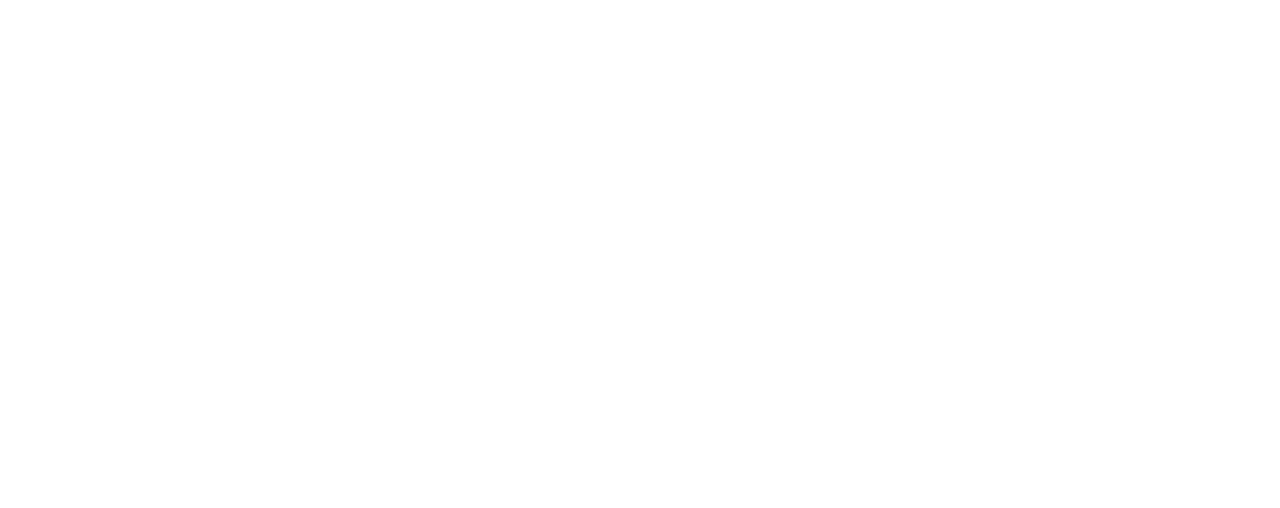
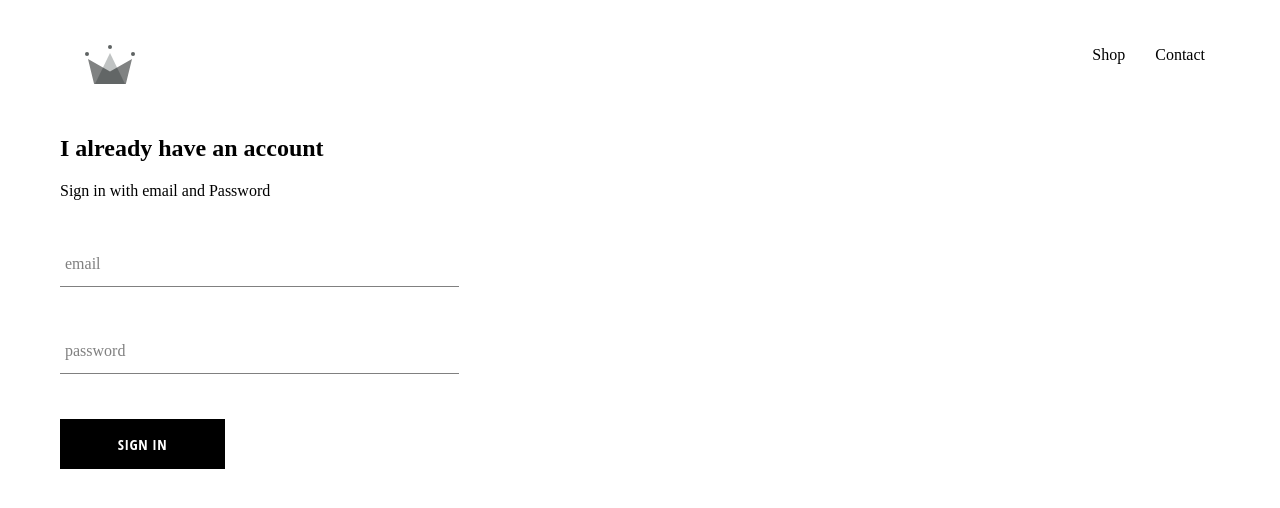
Before and after one commit to chaudhariyash10/crwn-clothing, a React (Create React App) app: page /signin in a window 1280 px wide. Shown: the top 508 px of the page. Built offline with nearby package versions, Linux system fonts and the light colour scheme.

Commit message:
sign in page

```diff
--- a/src/App.css
+++ b/src/App.css
@@ -2,3 +2,8 @@
   font-family: "Open Sans Codensed";
   padding: 20px 60px;
 }
+
+a{
+  text-decoration: none;
+  color: black;
+}
--- a/src/App.js
+++ b/src/App.js
@@ -5,13 +5,17 @@
 
 import HomePage from './pages/homepage/homepage.component';
 import ShopPage from './pages/shop/shop.component';
+import Header from './components/header/header.component';
+import SignInAndSignUpPage from './pages/sign-in-and-sign-up/sign-in-and-sign-up.component';
 
 function App() {
   return (
     <div className="App">
+      <Header/>
       <Switch>
         <Route exact path="/" component = {HomePage}/>
         <Route path="/shop" component={ShopPage}/>
+        <Route path="/signin" component={SignInAndSignUpPage}/>
       </Switch>
     </div>
   );
--- /dev/null
+++ b/src/components/custom-button/custom-button.component.jsx
@@ -0,0 +1,11 @@
+import React from 'react'
+import "./custom-button.styles.scss";
+function CustomButton({children, ...otherProps}) {
+    return (
+        <button className='custom-button' {...otherProps}>
+              {children}
+        </button>
+    )
+}
+
+export default CustomButton;
--- /dev/null
+++ b/src/components/custom-button/custom-button.styles.scss
@@ -0,0 +1,22 @@
+.custom-button {
+  min-width: 165px;
+  width: auto;
+  height: 50px;
+  letter-spacing: 0.5px;
+  line-height: 50px;
+  padding: 0 35px 0 35px;
+  font-size: 15px;
+  background-color: black;
+  color: white;
+  text-transform: uppercase;
+  font-family: 'Open Sans Condensed';
+  font-weight: bolder;
+  border: none;
+  cursor: pointer;
+
+  &:hover {
+    background-color: white;
+    color: black;
+    border: 1px solid black;
+  }
+}
--- /dev/null
+++ b/src/components/form-input/form-input.component.jsx
@@ -0,0 +1,20 @@
+import React from "react";
+import "./form-input.styles.scss";
+function FormInput({ handleChange, label, ...otherprops }) {
+  return (
+    <div className="group">
+      <input className="form-input" onChange={handleChange} {...otherprops} />
+      {label ? (
+        <label
+          className={`${
+            otherprops.value.length ? "shrink" : ""
+          }} form-input-label`}
+        >
+          {label}
+        </label>
+      ) : null}
+    </div>
+  );
+}
+
+export default FormInput;
--- /dev/null
+++ b/src/components/form-input/form-input.styles.scss
@@ -0,0 +1,54 @@
+$sub-color: grey;
+$main-color: black;
+
+@mixin shrinkLabel {
+  top: -14px;
+  font-size: 12px;
+  color: $main-color;
+}
+
+.group {
+  position: relative;
+  margin: 45px 0;
+
+  .form-input {
+    background: none;
+    background-color: white;
+    color: $sub-color;
+    font-size: 18px;
+    padding: 10px 10px 10px 5px;
+    display: block;
+    width: 100%;
+    border: none;
+    border-radius: 0;
+    border-bottom: 1px solid $sub-color;
+    margin: 25px 0;
+
+    &:focus {
+      outline: none;
+    }
+
+    &:focus ~ .form-input-label {
+      @include shrinkLabel();
+    }
+  }
+
+  input[type='password'] {
+    letter-spacing: 0.3em;
+  }
+
+  .form-input-label {
+    color: $sub-color;
+    font-size: 16px;
+    font-weight: normal;
+    position: absolute;
+    pointer-events: none;
+    left: 5px;
+    top: 10px;
+    transition: 300ms ease all;
+
+    &.shrink {
+      @include shrinkLabel();
+    }
+  }
+}
--- /dev/null
+++ b/src/components/header/header.component.jsx
@@ -0,0 +1,21 @@
+import React from "react";
+import { Link } from "react-router-dom";
+import "./header.styles.scss";
+import { ReactComponent as Logo } from "../../assets/crown.svg";
+const Header = () => {
+  return (
+    <div className="header">
+      <Link className="logo-container" to="/">
+        <Logo className="logo" />
+      </Link>
+      <div className="options">
+        <Link to="/shop" className="option">
+          Shop
+        </Link>
+        <Link to="/shop" className="option">Contact</Link>
+      </div>
+    </div>
+  );
+};
+
+export default Header;
--- /dev/null
+++ b/src/components/header/header.styles.scss
@@ -0,0 +1,25 @@
+.header {
+  height: 70px;
+  width: 100%;
+  display: flex;
+  justify-content: space-between;
+  margin-bottom: 25px;
+
+  .logo-container {
+    height: 100%;
+    width: 70px;
+    padding: 25px;
+  }
+
+  .options {
+    width: 50%;
+    height: 100%;
+    display: flex;
+    align-items: center;
+    justify-content: flex-end;
+
+    .option {
+      padding: 10px 15px;
+    }
+  }
+}
--- /dev/null
+++ b/src/components/sign-in/sign-in.component.jsx
@@ -0,0 +1,54 @@
+import React, { Component } from "react";
+import FormInput from "../form-input/form-input.component";
+import CustomButton from "../custom-button/custom-button.component";
+
+import "./sign-in.styles.scss";
+export class SignIn extends Component {
+  constructor(props) {
+    super(props);
+
+    this.state = {
+      email: "",
+      password: "",
+    };
+  }
+
+  handleSubmit = (event) => {
+    event.preventDefault();
+  };
+
+  handleChange = (event) => {
+    const { value, name } = event.target;
+    this.setState({ [name]: value });
+  };
+  render() {
+    return (
+      <div className="sign-in">
+        <h2>I already have an account</h2>
+        <span>Sign in with email and Password</span>
+
+        <form onSubmit={this.handleSubmit}>
+          <FormInput
+            type="email"
+            name="email"
+            value={this.state.email}
+            handleChange={this.handleChange}
+            label="email"
+            required
+          />
+          <FormInput
+            type="password"
+            name="password"
+            value={this.state.password}
+            handleChange={this.handleChange}
+            required
+            label = "password"
+          />
+          <CustomButton type="submit">Sign In</CustomButton>
+        </form>
+      </div>
+    );
+  }
+}
+
+export default SignIn;
--- /dev/null
+++ b/src/components/sign-in/sign-in.styles.scss
@@ -0,0 +1,9 @@
+.sign-in{
+    width: 30vw;
+    display: flex;
+    flex-direction: column;
+
+    .title{
+        margin: 10px 0;
+    }
+}
--- /dev/null
+++ b/src/pages/sign-in-and-sign-up/sign-in-and-sign-up.component.jsx
@@ -0,0 +1,12 @@
+import React from "react";
+import SignIn from "../../components/sign-in/sign-in.component";
+
+function SignInAndSignUpPage() {
+  return (
+    <div className="sign-in-and-sign-up">
+      <SignIn />
+    </div>
+  );
+}
+
+export default SignInAndSignUpPage;
```
Also changed, not shown: src/assets/crown.svg (added), src/pages/sign-in-and-sign-up/sign-in-and-sign-up.styles.scss (added).
